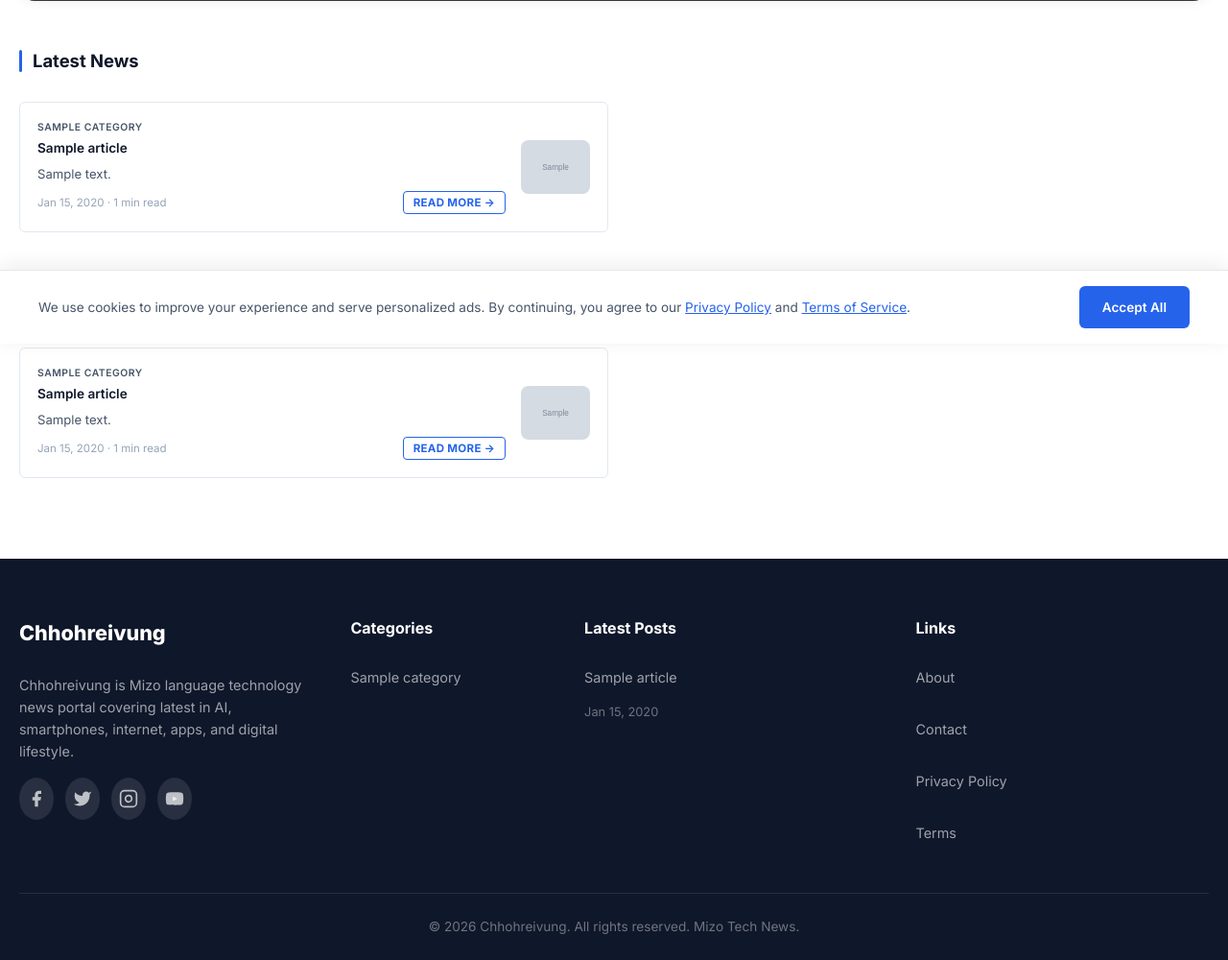
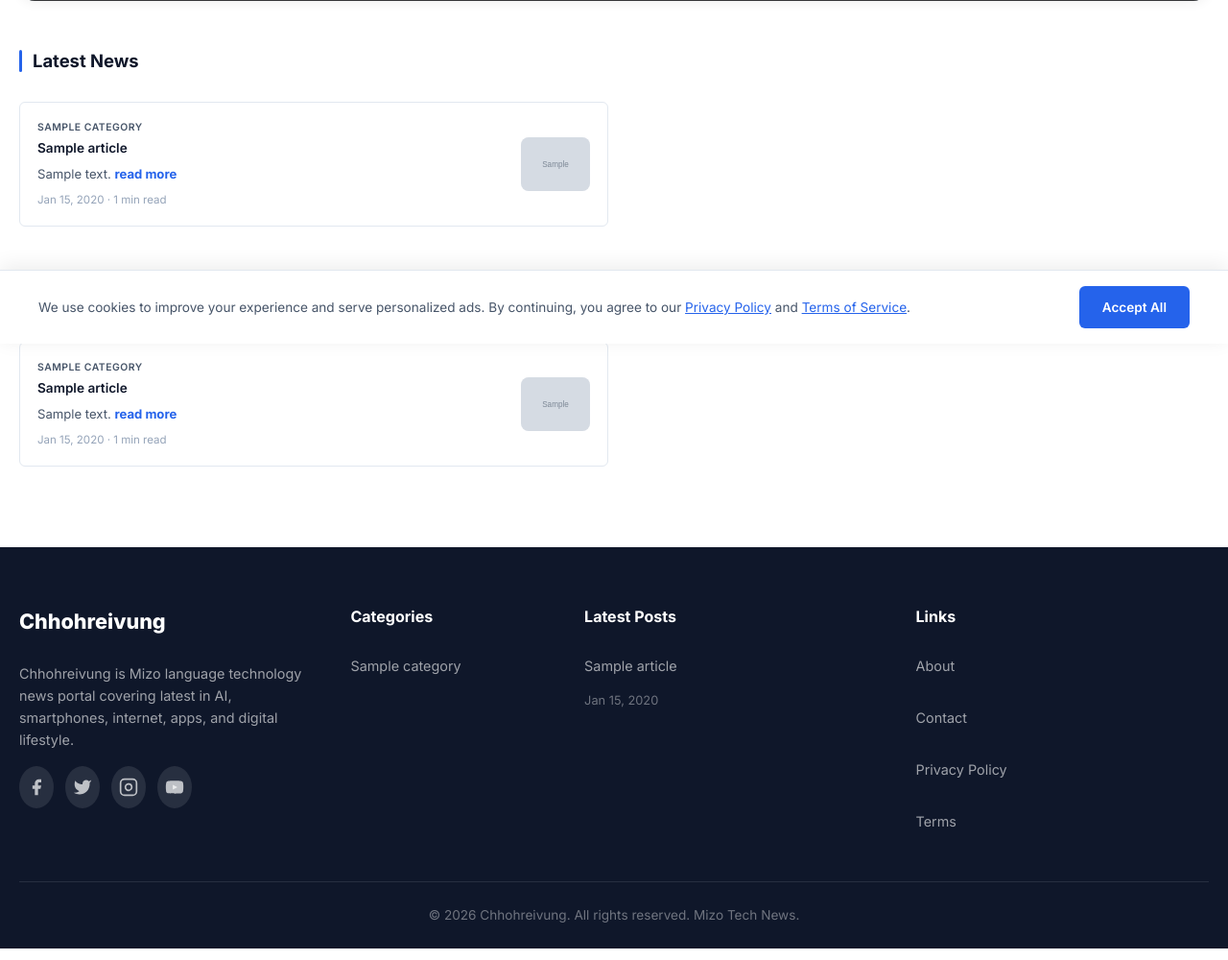
Before and after one commit to pachuau10/chhohhreivung_blog, a Django app: page / in a window 1280 px wide. Shown: the part 519-1519 px from the top of the page at 96% size. Run offline with Django 5.2, Linux system fonts and the light colour scheme; tables that the repository leaves empty hold one stand-in row (values such as "Sample post"); grey boxes marked "Sample" are stand-in pictures; some libraries are stand-ins or nearby versions.

Commit message:
readmore as inline link at end of excerpt

```diff
--- a/static/css/style.css
+++ b/static/css/style.css
@@ -777,30 +777,18 @@ input, textarea {
     overflow: hidden;
 }
 
+.popular-readmore {
+    font-weight: 700;
+    color: var(--primary);
+    white-space: nowrap;
+}
+
 .popular-footer {
     display: flex;
     align-items: center;
     justify-content: space-between;
     margin-top: auto;
     gap: 8px;
-}
-
-.popular-readmore {
-    font-size: 0.72rem;
-    font-weight: 700;
-    color: var(--primary);
-    white-space: nowrap;
-    border: 1.5px solid var(--primary);
-    border-radius: 4px;
-    padding: 2px 10px;
-    text-transform: uppercase;
-    letter-spacing: 0.3px;
-    transition: all 0.2s;
-}
-
-.popular-card:hover .popular-readmore {
-    background: var(--primary);
-    color: #fff;
 }
 
 .popular-thumb {
--- a/templates/home.html
+++ b/templates/home.html
@@ -18,10 +18,9 @@
         <div class="popular-content">
           <span class="popular-category">{{ article.category.name|default:"Technology" }}</span>
           <span class="popular-title">{{ article.title }}</span>
-          <span class="popular-excerpt">{{ article.excerpt|truncatewords:12 }}</span>
+          <span class="popular-excerpt">{{ article.excerpt|truncatewords:10 }} <span class="popular-readmore">read more</span></span>
           <div class="popular-footer">
             <span class="popular-date">{{ article.published_at|date:"M d, Y" }} · {{ article.reading_time }} min read</span>
-            <span class="popular-readmore">Read more →</span>
           </div>
         </div>
         <div class="popular-thumb">
@@ -60,10 +59,9 @@
         <div class="popular-content">
           <span class="popular-category">{{ article.category.name|default:"Technology" }}</span>
           <span class="popular-title">{{ article.title }}</span>
-          <span class="popular-excerpt">{{ article.excerpt|truncatewords:12 }}</span>
+          <span class="popular-excerpt">{{ article.excerpt|truncatewords:10 }} <span class="popular-readmore">read more</span></span>
           <div class="popular-footer">
             <span class="popular-date">{{ article.published_at|date:"M d, Y" }} · {{ article.reading_time }} min read</span>
-            <span class="popular-readmore">Read more →</span>
           </div>
         </div>
         <div class="popular-thumb">
```
